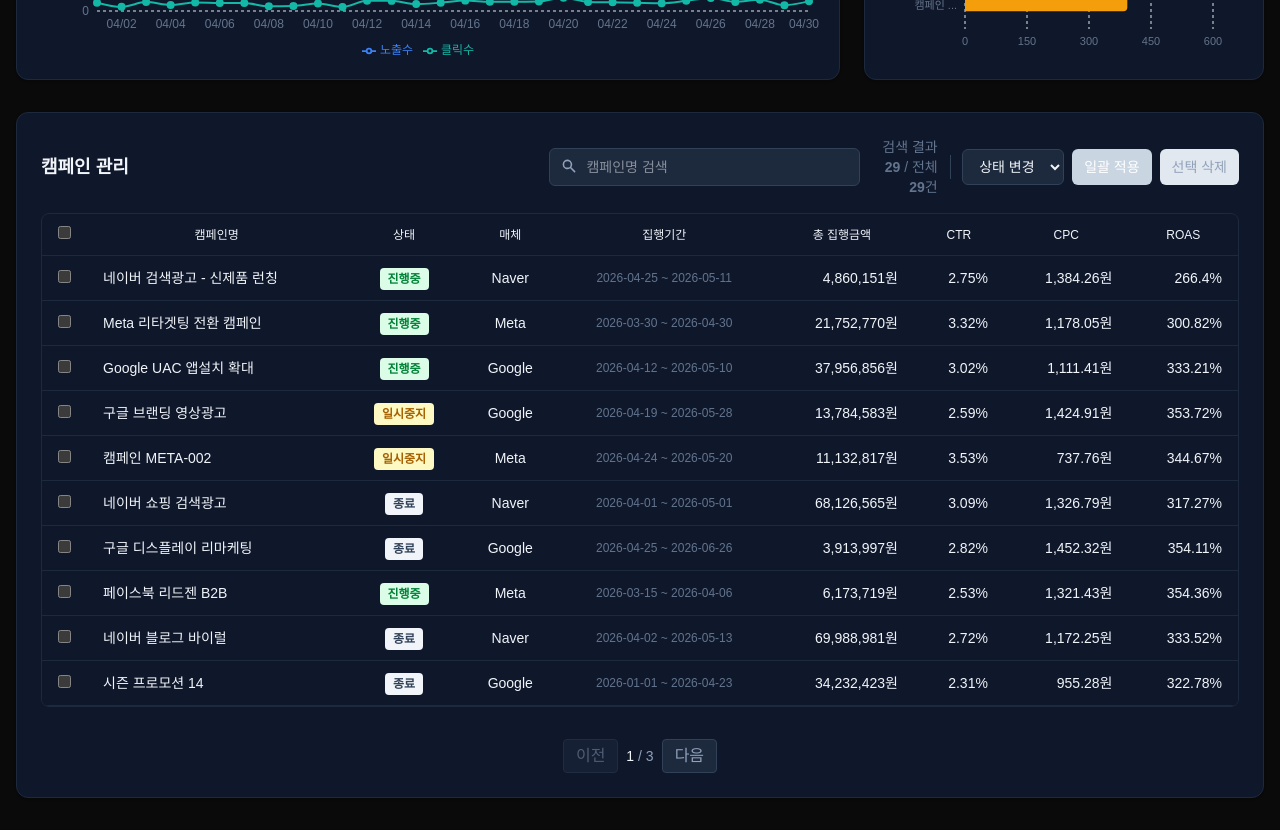
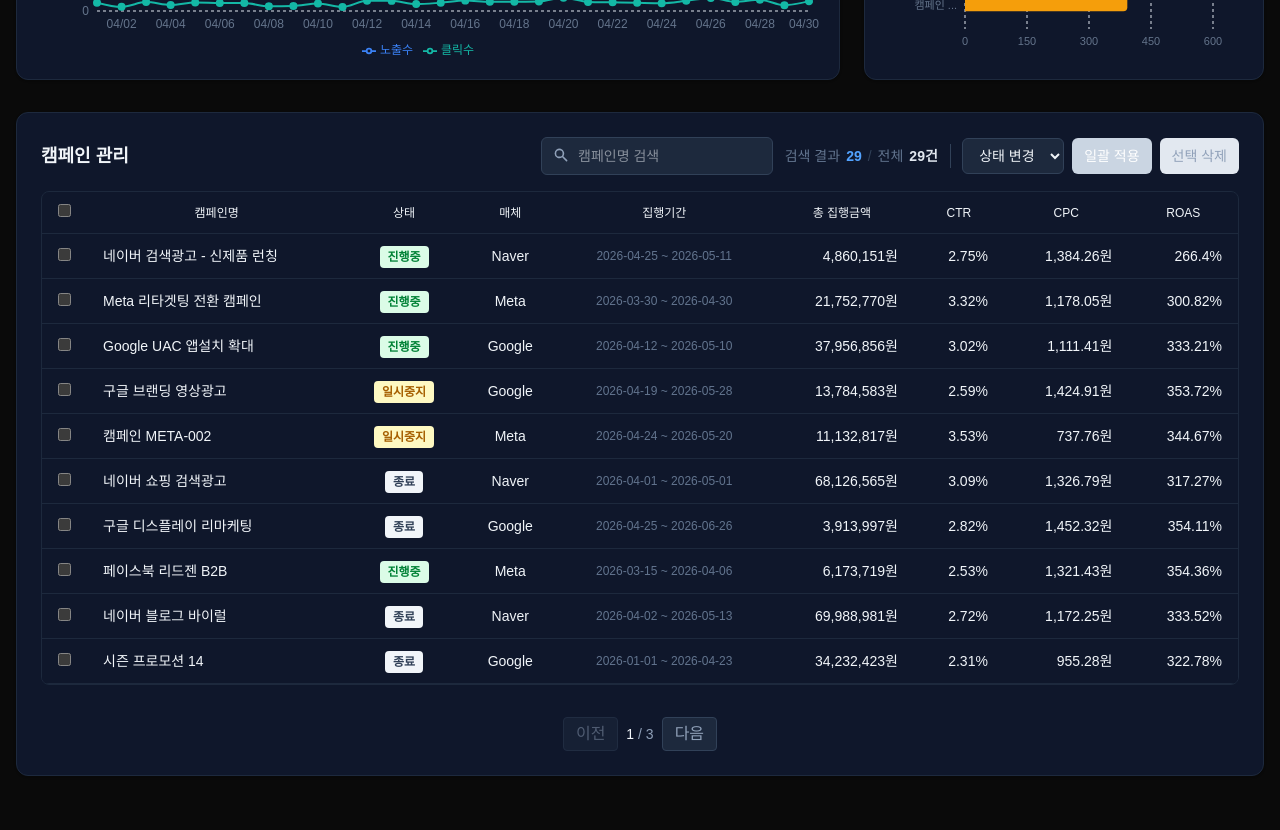
Before and after one commit to joowonhyun/fe-assignment, a Next.js app: page / in a window 1280 px wide. Shown: the part 760-1590 px from the top of the page. After the commit the page ends 1568 px from the top, so only its background shows below. Built offline with nearby package versions, Linux system fonts and the light colour scheme; data requests are answered from the project's data file.

Commit message:
style: Table 고정 높이 적용

```diff
--- a/features/campaign/components/CampaignTable.tsx
+++ b/features/campaign/components/CampaignTable.tsx
@@ -52,7 +52,7 @@ export default function CampaignTable({ allCampaigns, allDailyStats }: Props) {
         onBulkDelete={handleBulkDelete}
       />
 
-      <Table>
+      <Table className="min-h-[490px]">
         <CampaignTableHeader
           pageData={pageData}
           checkedIds={checkedIds}
@@ -75,7 +75,7 @@ export default function CampaignTable({ allCampaigns, allDailyStats }: Props) {
             <Table.Row>
               <Table.Cell
                 colSpan={UI_DIMENSIONS.CAMPAIGN_TABLE.COLUMN_COUNT}
-                className="text-center py-8 text-slate-500"
+                className="text-center py-20 text-slate-500"
               >
                 검색된 캠페인이 없습니다.
               </Table.Cell>
--- a/features/campaign/components/CampaignTableToolbar.tsx
+++ b/features/campaign/components/CampaignTableToolbar.tsx
@@ -54,8 +54,12 @@ export default function CampaignTableToolbar({
           </svg>
         </div>
 
-        <div className="text-sm text-slate-500 w-full md:w-auto text-right">
-          검색 결과 <b>{totalItems}</b> / 전체 <b>{totalCampaignsLength}</b>건
+        <div className="flex items-center gap-1.5 text-sm whitespace-nowrap">
+          <span className="text-slate-500">검색 결과</span>
+          <span className="font-bold text-blue-600 dark:text-blue-400">{totalItems}</span>
+          <span className="text-slate-300 dark:text-slate-700">/</span>
+          <span className="text-slate-500">전체</span>
+          <span className="font-bold text-slate-800 dark:text-slate-200">{totalCampaignsLength}건</span>
         </div>
 
         <div
```
